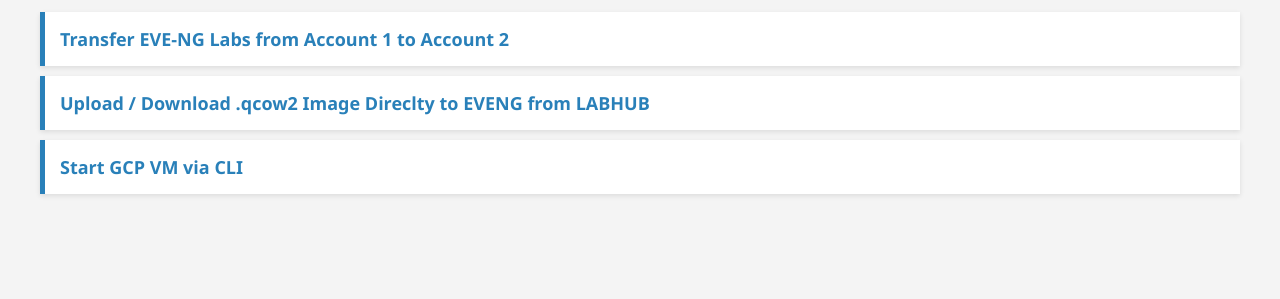
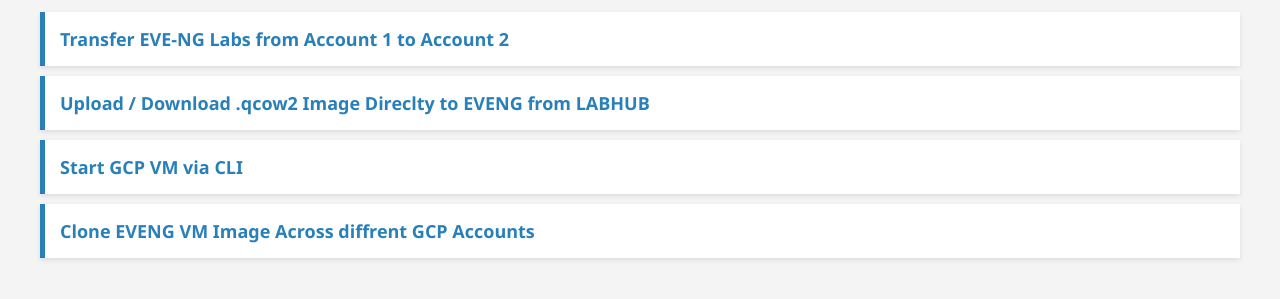
Before and after one commit to surajpjoshi/gcp-sop, a plain HTML site: page index.html in a window 1280 px wide. Shown: the part 105-404 px from the top of the page. Drawn offline with Linux system fonts and the light colour scheme.

Commit message:
Update index.html

```diff
--- a/index.html
+++ b/index.html
@@ -42,6 +42,7 @@
     <li><a href="Transfer%20EVE-NG%20Labs%20from%20from%20Account%201%20to%20Account%202.html" target="_blank">Transfer EVE-NG Labs from Account 1 to Account 2</a></li>
     <li><a href="Download_qcow2_Image_for_EVE-NG.html" target="_blank">Upload / Download .qcow2 Image Direclty to EVENG from LABHUB</a></li>
     <li><a href="Authenticate%20&%20Start%20a%20GCP%20VM%20Instance%20via%20Google%20Cloud%20CLI.html" target="_blank">Start GCP VM via CLI</a></li>
+    <li><a href="https://www.youtube.com/watch?v=D8Ur2OZXmzs&t=11s" target="_blank">Clone EVENG VM Image Across diffrent GCP Accounts</a></li>
   </ul>
 </body>
 </html>
```
